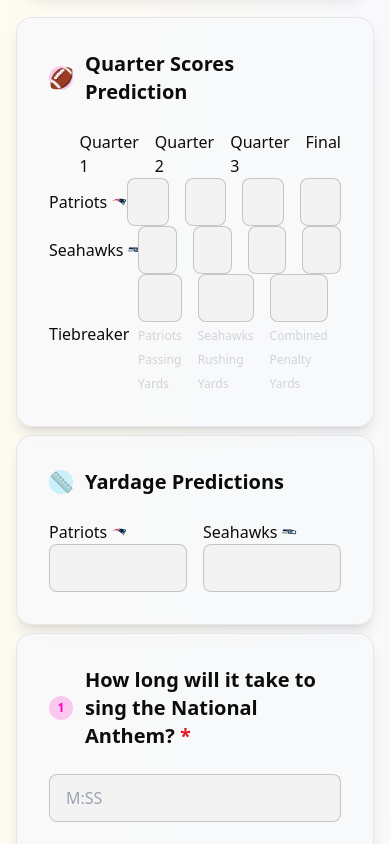
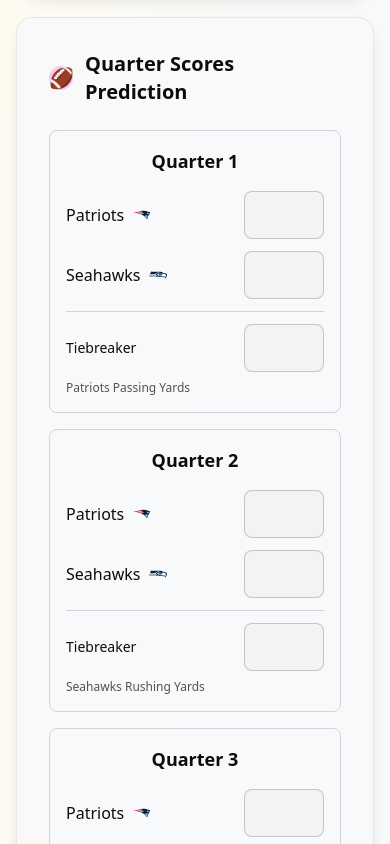
Before and after one commit to ak1knight/johnson-family-superbowl-enhanced, a Next.js app: page / in a window 390 px wide. Shown: the part 800-1644 px from the top of the page. Built offline with nearby package versions, Linux system fonts and the light colour scheme.

Commit message:
feat: enhance scores component layout for desktop and mobile views

```diff
--- a/src/app/components/scores.tsx
+++ b/src/app/components/scores.tsx
@@ -52,7 +52,9 @@
     }, [formStore.year]);
 
     return <>
-        <div className="flex gap-4" >
+        {/* Desktop layout - horizontal */}
+        <div className="hidden md:block">
+            <div className="flex gap-4">
                 <div className="w-1/4">
                 </div>
                 {periodNames.map((q, j)  => (
@@ -61,7 +63,7 @@
                     </div>
                 ))}
             </div>
-        <div className="flex gap-4" >
+            <div className="flex gap-4">
                 <div className="w-1/4 flex items-center">
                     <h4 className="flex items-center gap-1">{homeTeam.name} {!!homeTeam.icon && <img style={{width:"1em", height:"1em", verticalAlign: "middle"}} src={homeTeam.icon} />}</h4>
                 </div>
@@ -76,7 +78,7 @@
                     </div>
                 ))}
             </div>
-        <div className="flex gap-4" >
+            <div className="flex gap-4">
                 <div className="w-1/4 flex items-center">
                     <h4 className="flex items-center gap-1">{awayTeam.name} {!!awayTeam.icon && <img style={{width:"1em", height:"1em", verticalAlign: "middle"}} src={awayTeam.icon} />}</h4>
                 </div>
@@ -91,7 +93,7 @@
                     </div>
                 ))}
             </div>
-        <div className="flex gap-4" >
+            <div className="flex gap-4">
                 <div className="w-1/4 flex items-center">
                     <h4>Tiebreaker</h4>
                 </div>
@@ -111,6 +113,64 @@
                     </div>
                 ))}
             </div>
+        </div>
+
+        {/* Mobile layout - vertical cards */}
+        <div className="md:hidden space-y-4">
+            {periodNames.map((q, j) => (
+                <div key={j} className="bg-base-100 rounded-lg p-4 border border-base-300">
+                    <h4 className="text-lg font-semibold mb-4 text-center">{q}</h4>
+
+                    <div className="space-y-3">
+                        {/* Home team */}
+                        <div className="flex items-center justify-between">
+                            <h5 className="flex items-center gap-2 flex-1">
+                                {homeTeam.name}
+                                {!!homeTeam.icon && <img style={{width:"1.2em", height:"1.2em", verticalAlign: "middle"}} src={homeTeam.icon} />}
+                            </h5>
+                            <input
+                                type="number"
+                                value={formStore.team1Scores[j] || ''}
+                                className="input input-bordered w-20 bg-base-200 focus:bg-primary focus:text-primary-content"
+                                onChange={(e) => handleScoreChange(TEAM_INDEX.HOME, j, e.target.value)}
+                            />
+                        </div>
+
+                        {/* Away team */}
+                        <div className="flex items-center justify-between">
+                            <h5 className="flex items-center gap-2 flex-1">
+                                {awayTeam.name}
+                                {!!awayTeam.icon && <img style={{width:"1.2em", height:"1.2em", verticalAlign: "middle"}} src={awayTeam.icon} />}
+                            </h5>
+                            <input
+                                type="number"
+                                value={formStore.team2Scores[j] || ''}
+                                className="input input-bordered w-20 bg-base-200 focus:bg-primary focus:text-primary-content"
+                                onChange={(e) => handleScoreChange(TEAM_INDEX.AWAY, j, e.target.value)}
+                            />
+                        </div>
+
+                        {/* Tiebreaker */}
+                        {j !== QUARTERS.FINAL && (
+                            <div className="mt-4 pt-3 border-t border-base-300">
+                                <div className="flex items-center justify-between mb-2">
+                                    <span className="text-sm font-medium">Tiebreaker</span>
+                                    <input
+                                        type="number"
+                                        value={formStore.tiebreakers[j] || ''}
+                                        className="input input-bordered input-sm w-20 bg-base-200 focus:bg-primary focus:text-primary-content"
+                                        onChange={(e) => handleTiebreakerChange(j, e.target.value)}
+                                    />
+                                </div>
+                                <small className="form-text text-base-content/70 text-xs block">
+                                    {tiebreakerTexts[j] || 'Tiebreaker info unavailable'}
+                                </small>
+                            </div>
+                        )}
+                    </div>
+                </div>
+            ))}
+        </div>
     </>
 }))
 
```
Lines whose indentation alone changed are shown as unchanged.
